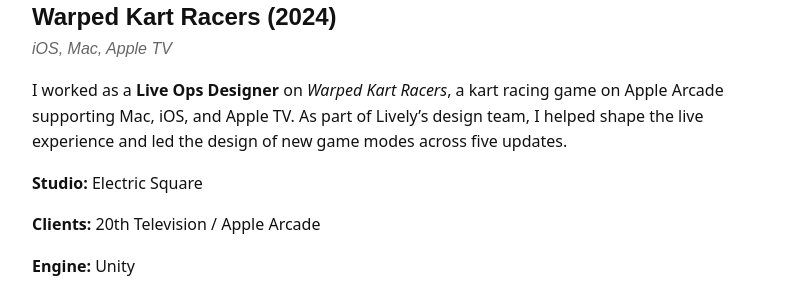
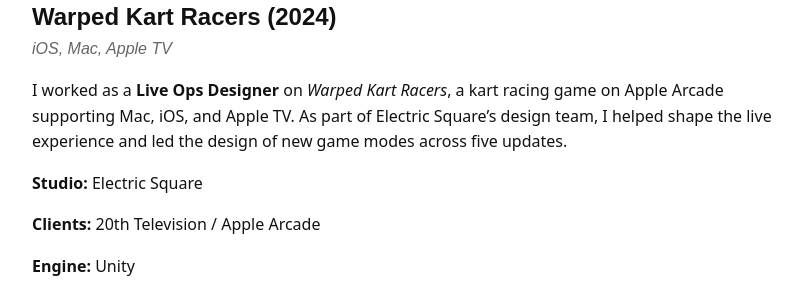
Before and after one commit to JamesMuirhead/portfolio, a Jekyll site: the page built from _projects/warped-kart-racers.md, in a window 1280 px wide and 900 px high. Shown: the part 166-466 px from the top of the window, without its empty margins (234-1045 px from the left). Built offline with Jekyll 4.4.1, drawn with Linux system fonts in a browser that asks for light colours.

Commit message:
Update warped-kart-racers.md

```diff
--- a/_projects/warped-kart-racers.md
+++ b/_projects/warped-kart-racers.md
@@ -8,7 +8,7 @@
   - { label: App Store,  url: "https://apps.apple.com/us/app/warped-kart-racers/id1539378079" }
 ---
 
-I worked as a **Live Ops Designer** on *Warped Kart Racers*, a kart racing game on Apple Arcade supporting Mac, iOS, and Apple TV. As part of Lively’s design team, I helped shape the live experience and led the design of new game modes across five updates.
+I worked as a **Live Ops Designer** on *Warped Kart Racers*, a kart racing game on Apple Arcade supporting Mac, iOS, and Apple TV. As part of Electric Square's design team, I helped shape the live experience and led the design of new game modes across five updates.
 {: .lede }
 
 **Studio:** Electric Square
```
